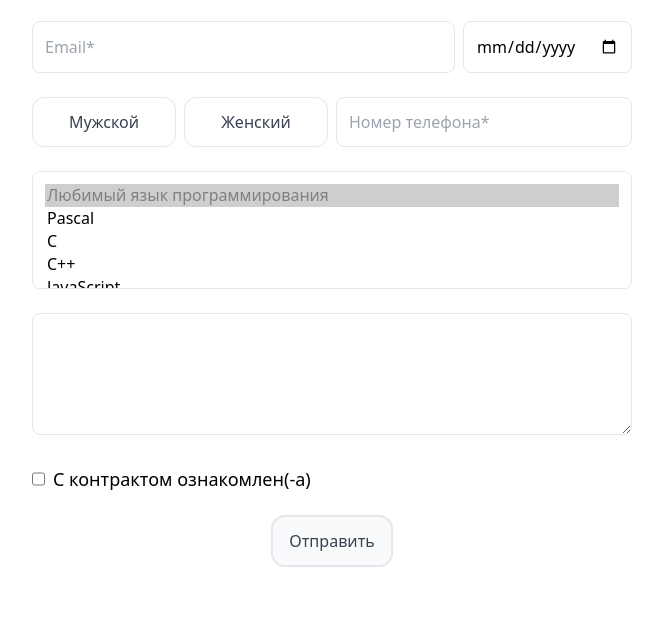
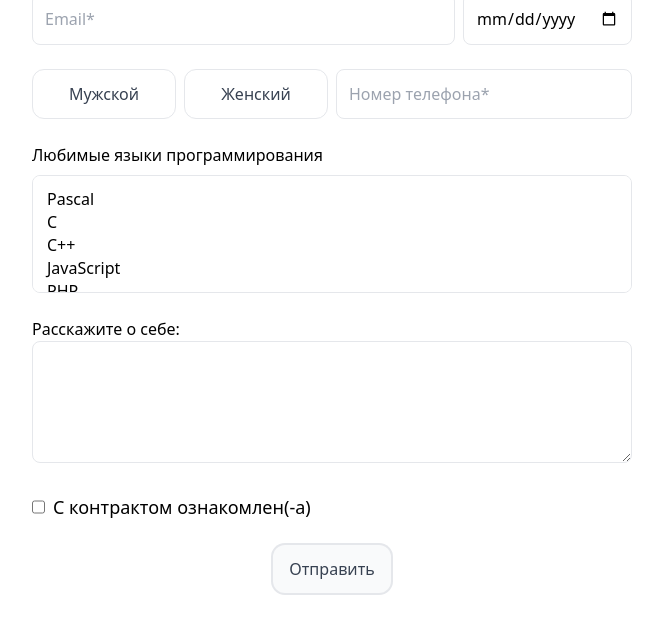
Before and after one commit to xromza/backend_lab_3, a plain HTML site: page index.html in a window 1280 px wide. Shown: the part 174-800 px from the top of the page, without its empty margins (308-971 px from the left). Drawn offline with Linux system fonts and the light colour scheme.

Commit message:
special abilities update

```diff
--- a/index.html
+++ b/index.html
@@ -4,6 +4,7 @@
 <head>
     <meta charset="utf-8">
     <meta name="viewport" content="width=device-width, initial-scale=1.0">
+    <meta content="">
     <title>Лабораторная работа 3 | Петров Кирилл Дмитриевич ПМ21/2</title>
     <style>
         .no-fouc {
@@ -29,9 +30,9 @@
 </head>
 
 <body class="h-100 no-fouc">
-    <!-- никакого вайб-кодинга. программируем только руками -->
-    <form id="form" class="flex flex-col mx-auto my-auto gap-6 justify-center items-center p-5" style="height: 100vh;"
-        method="POST" action="javascript::void(0);">
+    <main>
+        <form id="form" class="flex flex-col mx-auto my-auto gap-6 justify-center items-center p-5"
+            style="height: 100vh;" method="POST" action="javascript::void(0);">
             <h1 class="text-3xl font-semibold">Форма обратной связи</h1>
             <div class="grid gap-2 md:grid-cols-3 grid-cols-1 w-full">
                 <input type="text" name="surname" id="surname"
@@ -77,9 +78,10 @@
                     class="border p-3 focus:shadow-lg focus:ring-1 ring-blue-600 focus:outline-none rounded-lg transition-shadow duration-300"
                     placeholder="Номер телефона*" required>
             </div>
+            <div class="flex flex-col gap-2 w-full">
+                <label for="favlangs">Любимые языки программирования</label>
                 <select name="favlang[]" multiple required id="favlangs"
-            class="border p-3 w-full focus:shadow-lg focus:ring-1 ring-blue-600 focus:outline-none rounded-lg transition-shadow duration-300">
-            <option disabled selected>Любимый язык программирования</option>
+                    class="border p-3 w-full min-h-[100px] focus:shadow-lg focus:ring-1 ring-blue-600 focus:outline-none rounded-lg transition-shadow duration-300">
                     <option value="1">Pascal</option>
                     <option value="2">C</option>
                     <option value="3">C++</option>
@@ -93,7 +95,9 @@
                     <option value="11">Scala</option>
                     <option value="12">Go</option>
                 </select>
+            </div>
             <div class="w-full">
+                <label for="bio">Расскажите о себе:</label>
                 <textarea rows="4" name="bio" id="bio"
                     class="border p-3 w-full focus:shadow-lg focus:ring-1 ring-blue-600 focus:outline-none rounded-lg transition-shadow duration-300"></textarea>
             </div>
@@ -107,6 +111,7 @@
             rounded-xl text-white px-4 py-3
              hover:shadow-lg transition">Отправить</button>
         </form>
+    </main>
     <script src="scripts.js"></script>
     <script src="TailwindCSS.js"></script>
 </body>
```
Lines whose indentation alone changed are shown as unchanged.
